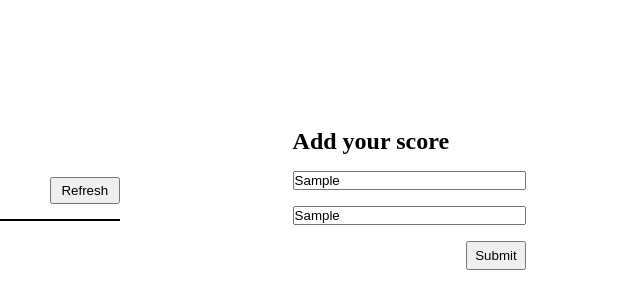
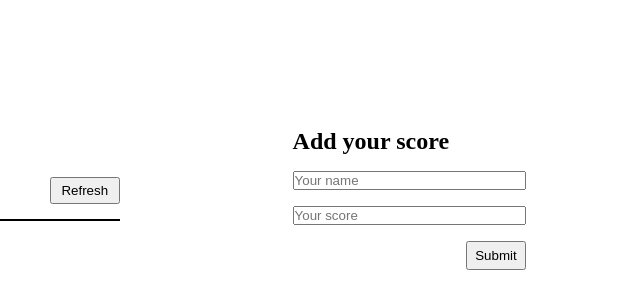
Before and after one commit to AckonSamuel/Leaderboard, a website built with webpack: page src/index.html in a window 1280 px wide. Both pictures are taken after typing "Sample", "Sample" into the empty fields and a click on the button "Submit". Shown: the full height of the page, 640-1280 px from the left. Built offline with nearby package versions, Linux system fonts and the light colour scheme; no server answers.

Commit message:
Improve  ux

```diff
--- a/src/index.js
+++ b/src/index.js
@@ -11,7 +11,10 @@ initialize_game('God of War');
 
 submit.addEventListener('click', () => {
   if( user_name.value != '' && user_score.value != ''){
-  add_score(user_name.value, user_score.value);}
+  add_score(user_name.value, user_score.value);
+  user_name.value = '';
+  user_score.value = '';
+}
   console.log("worked");
 });
 
--- a/src/modules/retrieve_data.js
+++ b/src/modules/retrieve_data.js
@@ -5,7 +5,6 @@ const get_result = async () => {
     const data = await fetch(url);
     const obj = await data.json();
     fill(obj.result);
-    console.log(obj.result)
 };
 
 export default get_result;
--- a/src/modules/show_score.js
+++ b/src/modules/show_score.js
@@ -8,7 +8,6 @@ const fill = (data) => {
         const li = document.createElement('li');
         li.innerHTML = `${m.user} : ${m.score}`;
         contain_scores.appendChild(li);
-        console.log(m.user);
     });
 };
 
```
Also changed, not shown: dist/bundle.js, dist/index.html.
